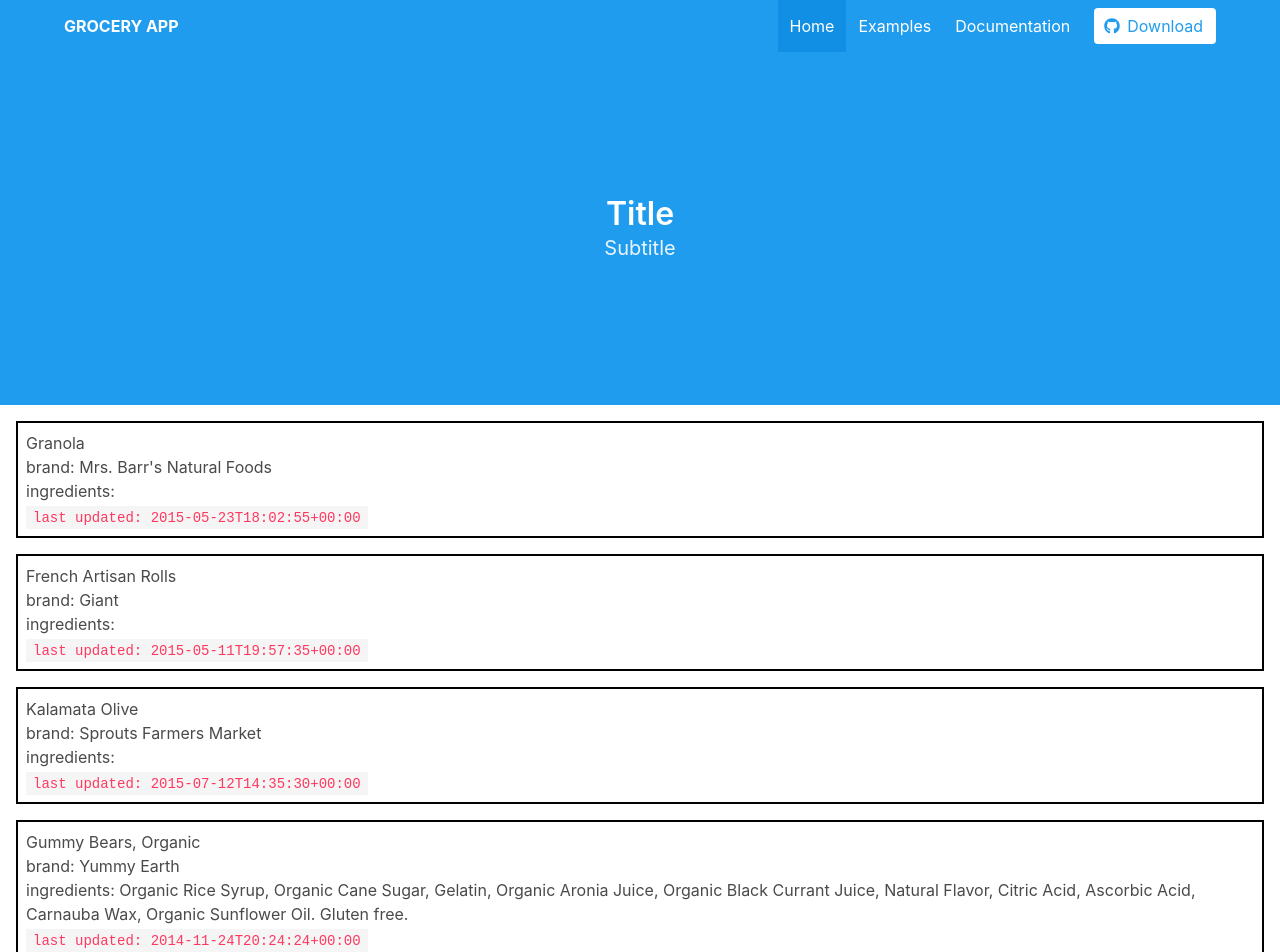
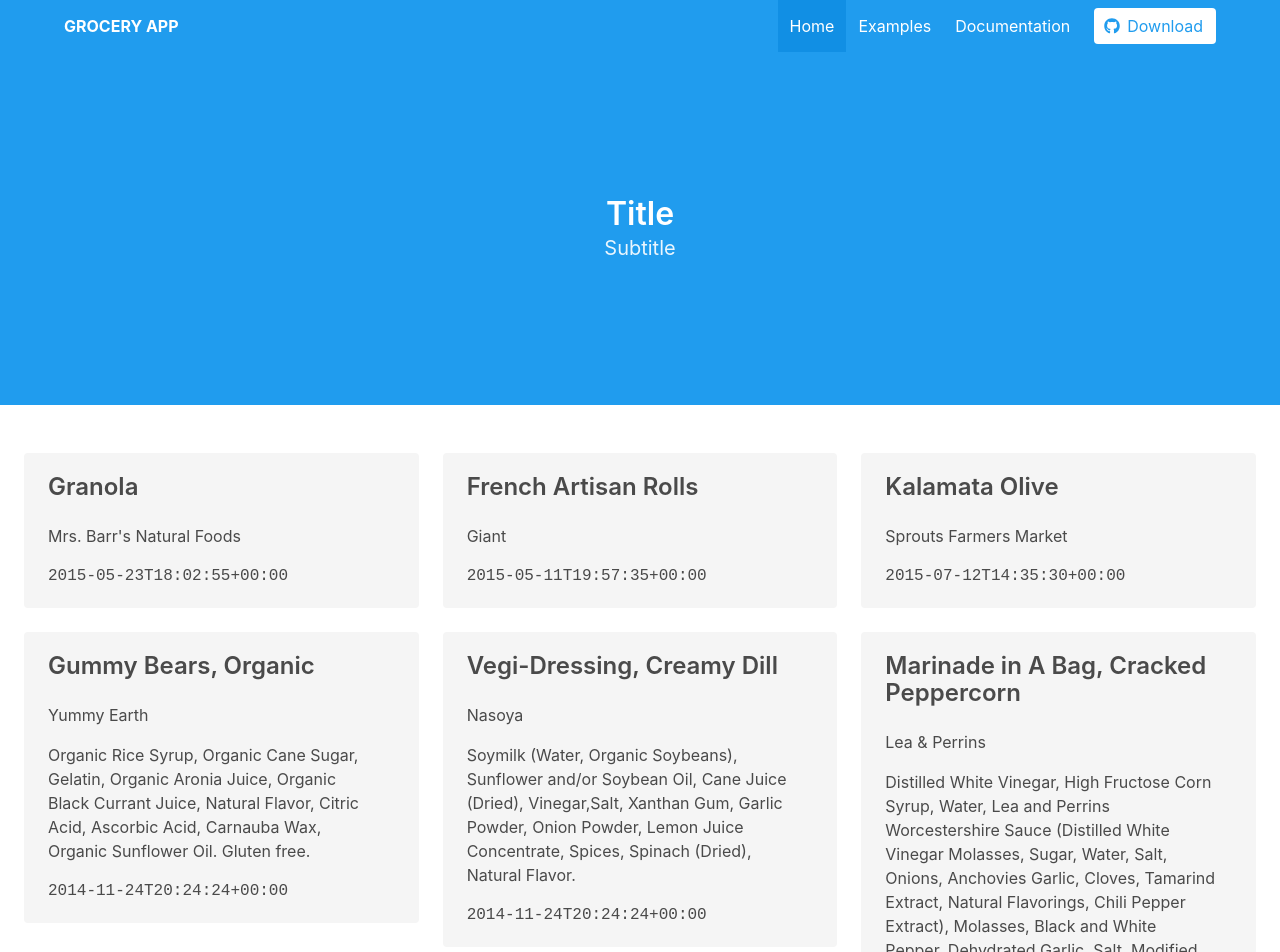
Before and after one commit to danielc92/react-grocery-app, a React (Create React App) app: page / in a window 1280 px wide. Shown: the top 952 px of the page. Built offline with nearby package versions, Linux system fonts and the light colour scheme.

Commit message:
Changed Grocery Detail

```diff
--- a/src/GroceryDetail.js
+++ b/src/GroceryDetail.js
@@ -1,16 +1,20 @@
-import React, { Component } from 'react'
+import React, { Component } from 'react';
 
 export default class GroceryDetail extends Component {
     render() {
         return (
-            <React.Fragment>
-                <article style={{border:'2px solid black', padding: '0.5rem', margin: '1rem'}}>
-                    <h3>{this.props.item.item_name}</h3>
-                    <p>brand: {this.props.item.brand_name}</p>
-                    <p>ingredients: {this.props.item.nf_ingredient_statement}</p>
-                    <code>last updated: {this.props.item.updated_at}</code>
-                </article>
-            </React.Fragment>
+<React.Fragment>
+    <article className="column is-one-third-fullhd is-one-third-desktop is-one-half">
+        <div className="notification">
+            <div className="content">
+                <h3 className="title">{this.props.item.item_name}</h3>
+                <p>{this.props.item.brand_name}</p>
+                <p>{this.props.item.nf_ingredient_statement}</p>
+                <p style={{fontFamily:'monospace'}}>{this.props.item.updated_at}</p>
+            </div>
+        </div>
+    </article>
+</React.Fragment>
         )
     }
 }
--- a/src/GroceryList.js
+++ b/src/GroceryList.js
@@ -5,12 +5,18 @@
     render() {
         return (
             <React.Fragment>
+            <section className="section">
+            <div className="columns is-multiline">
             {
+
                 this.props.data.map(item => {
                     return <GroceryDetail key={item.item_id} item={item}
                     />
                 })
+
             }
+            </div>
+            </section>
             </React.Fragment>
         )
     }
```
